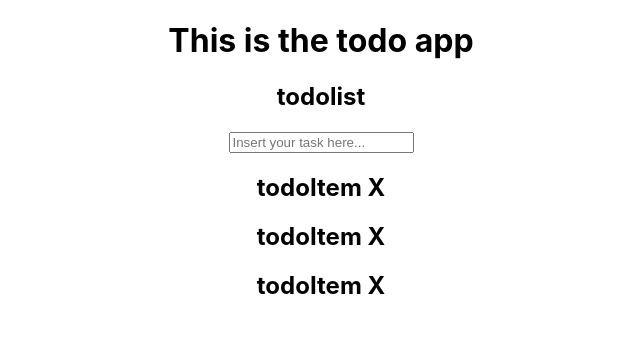
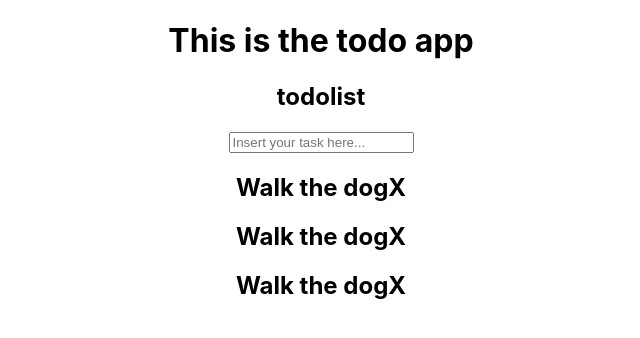
Before and after one commit to bouncingbumble/MERN-todo, a React (Create React App) app in the folder frontend/: page / in a window 1280 px wide. Shown: the top 338 px of the page, without its empty margins (319-959 px from the left). Built offline with nearby package versions, Linux system fonts and the light colour scheme.

Commit message:
break out into components and send data through via props

```diff
--- a/frontend/src/App.js
+++ b/frontend/src/App.js
@@ -1,32 +1,49 @@
 import React, { Component } from 'react';
 import './App.css';
 
-function TodoList(props){
+class TodoList extends Component {
+  constructor(){
+    super();
+    this.state = {
+      todos: []
+    }
+  }
+
+
+  render() {
+    let {todos} = this.props;
+    let todoList = todos.map((todo, i) => (
+      <TodoItem key="i" name={todo.name} completed={todo.completed} />
+    ))
     return (
       <div className="todoList">
         <h2>todolist</h2>
         <TodoForm/>
-      <TodoItem/>
+        {todoList}
       </div>
     );
   }
+}
 
-function TodoForm(props){
+class TodoForm extends Component{
+  render(){
     return (
       <form>
         <input type="text" placeholder="Insert your task here..." name="firstname"></input>
       </form>
     )
   }
+}
 
-function TodoItem(props){
+class TodoItem extends Component{
+  render(){
+    let {name, completed} = this.props;
     return (
-    <div>
-      <h2>todoItem <span>X</span></h2>
-      <h2>todoItem <span>X</span></h2>
-      <h2>todoItem <span>X</span></h2>
+      <div className="todoItem">
+        <h2 className={completed ? "checked" : "unchecked"}>{name}<span>X</span></h2>
       </div>
     )
+  }
 }
 
 class App extends Component {
@@ -34,10 +51,25 @@ class App extends Component {
     return (
       <div className="App">
       <h1>This is the todo app</h1>
-      <TodoList/>
+      <TodoList todos={TODOS}/>
       </div>
     );
   }
 }
 
+const TODOS = [
+  {
+    name: 'Walk the dog',
+    completed: false
+  },
+  {
+    name: 'Walk the dog',
+    completed: true
+  },
+  {
+    name: 'Walk the dog',
+    completed: false
+  }
+]
+
 export default App;
```
Lines whose indentation alone changed are shown as unchanged.
